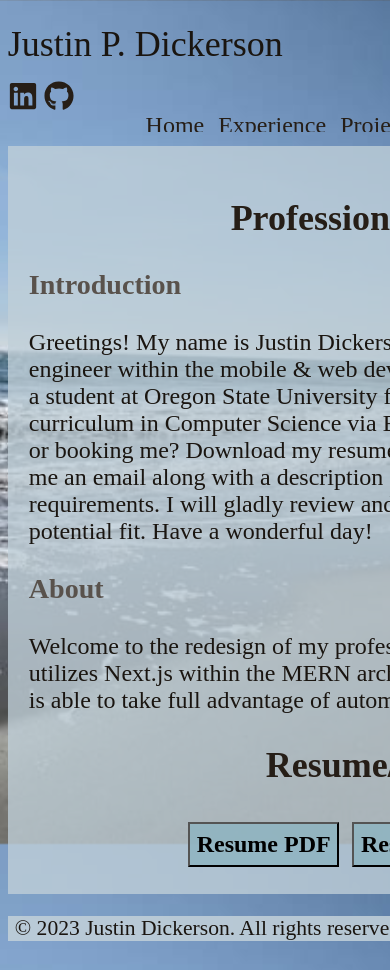
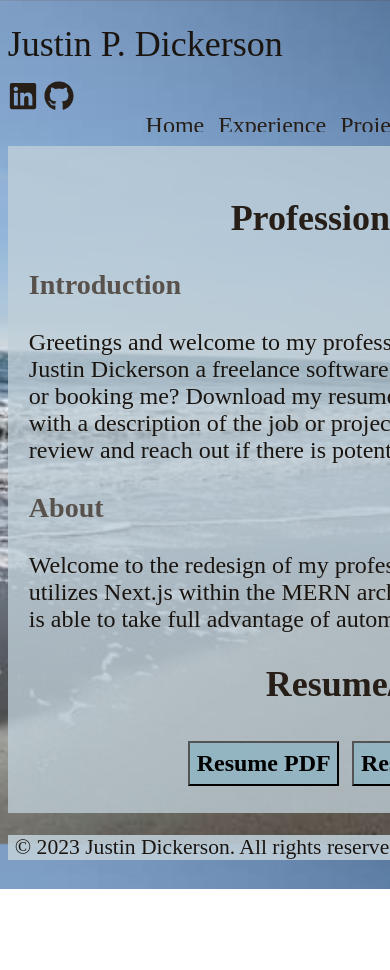
Before and after one commit to dj911ice/portfolio-mern-next, a Next.js app in the folder code/mpc/: page / in a window 390 px wide. Shown: the top 970 px of the page. After the commit the page ends 889 px from the top, so only its background shows below. Built offline with nearby package versions, Linux system fonts and the light colour scheme; a web font is replaced by a local one.

Commit message:
fixed table data spacing issues for mobile devices

```diff
--- a/code/mpc/src/pages/index.js
+++ b/code/mpc/src/pages/index.js
@@ -20,15 +20,12 @@ export default function Home() {
                     <h2>Professional Site</h2>
                     <h3>Introduction</h3>
                     <p>
-                        Greetings! My name is Justin Dickerson a freelance software
-                        engineer within the mobile & web development space. Additionally, a student at Oregon State
-                        University for their post-baccalaureate curriculum in Computer
-                        Science via Ecampus. Interested in hiring or booking me? Download my resume via a computer and
-                        then send me an email along with a description of the job or project requirements.
-                        I will gladly review and reach out if the project is potential fit. Have a wonderful day!
+                        Greetings and welcome to my professional website! My name is Justin Dickerson a freelance
+                        software engineer. Interested in hiring or booking me? Download my resume and send me an email
+                        along with a description of the job or project requirements. I will gladly review and reach out
+                        if there is potential fit. Have a wonderful day!
                     </p>
-                    {/*<button onClick={"/resume/JPDSWEResume_050823.docx"}>Resume DOCX</button>*/}
-                    {/*<button onClick={"/resume/JPDSWEResume_050823.pdf"}>Resume PDF</button>*/}
+
                     <h3>About</h3>
                     <p>
                         Welcome to the redesign of my professional site. The website utilizes Next.js within the MERN
--- a/code/mpc/src/styles/globals.css
+++ b/code/mpc/src/styles/globals.css
@@ -300,11 +300,11 @@ table {
   border: solid 2px rgba(37, 70, 91, 0.88);
   border-collapse: collapse;
   background-color: var(--color-background-table);
-  table-layout: fixed;
+  table-layout: auto;
   margin: 1%;
   padding: 1%;
   font-size: 90%;
-  width: 90%;
+  width: fit-content;
   font-family: sans-serif;
 }
 
@@ -347,9 +347,9 @@ td {
   margin: 1%;
   padding: 1%;
   text-align: center;
-  font-size: 91%;
+  font-size: 95%;
+  width: 1%;
   font-family: sans-serif;
-
 }
 
 td:nth-child(1) {
```
Also changed, not shown: code/mpc/src/pages/experience.js (+3 -5 lines).
